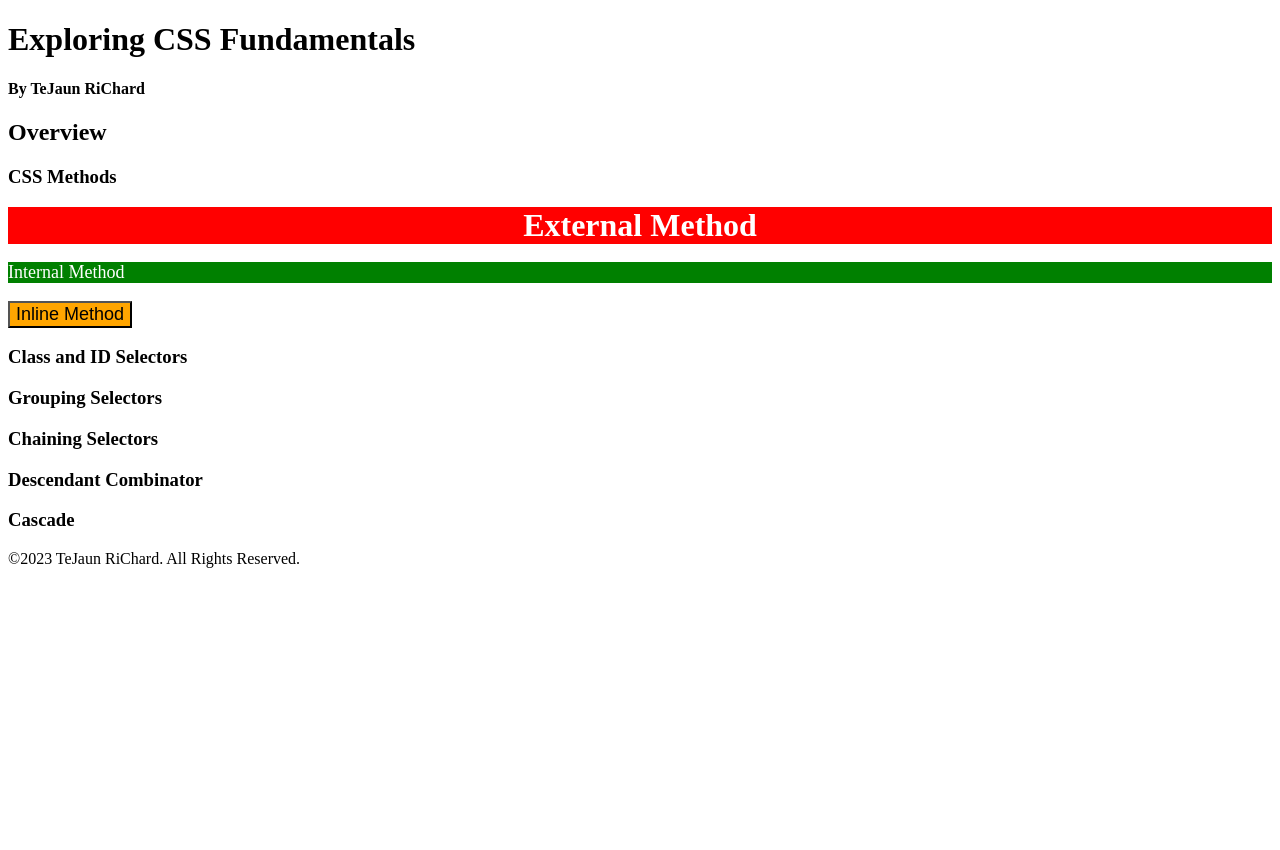
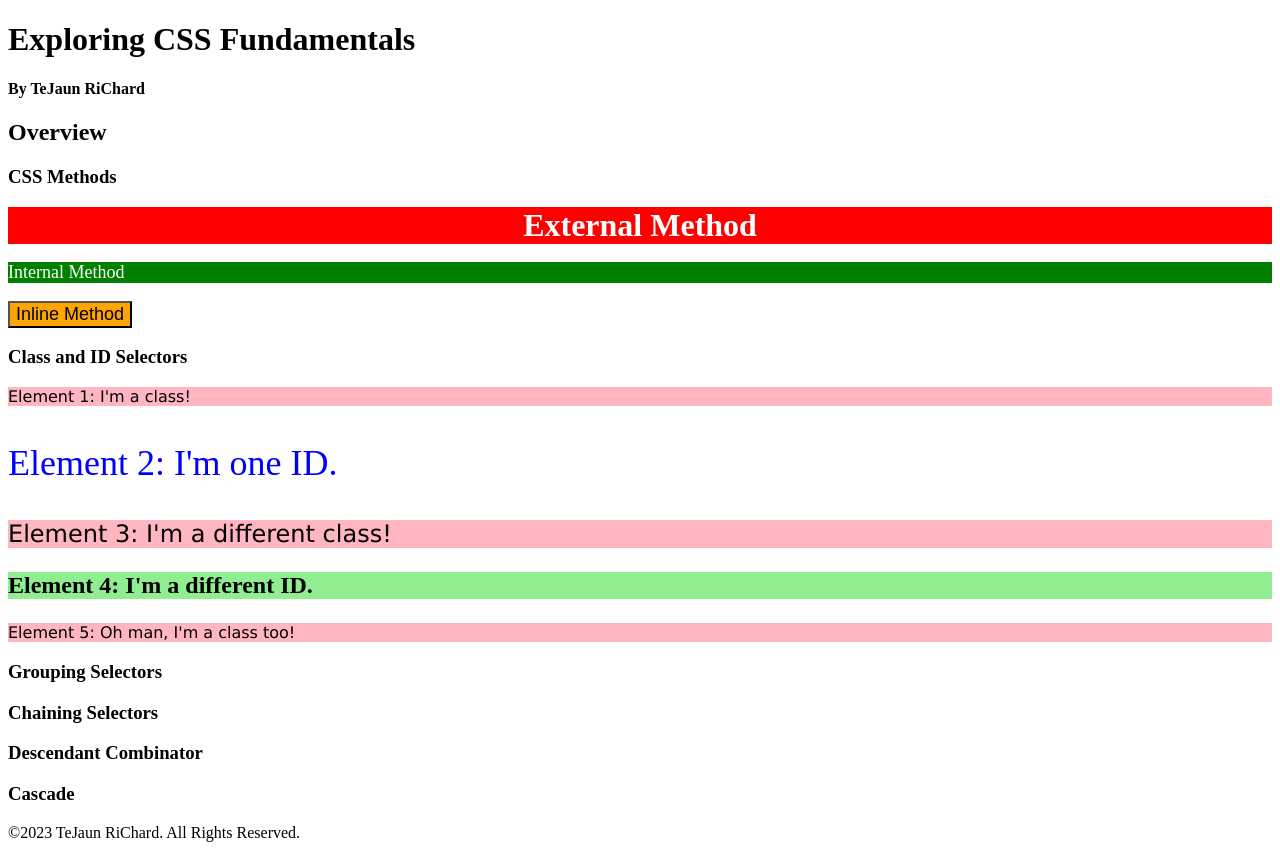
Before and after one commit to tejaun/exploring-css-fundamentals, a plain HTML site: page index.html in a window 1280 px wide. Before the commit the page ends 800 px from the top, so only its background shows below. Drawn offline with Linux system fonts and the light colour scheme.

Commit message:
Added Class and ID Selectors solution. Demonstrated my knowledge of CSS class and ID selectors.

```diff
--- a/index.html
+++ b/index.html
@@ -6,7 +6,7 @@
         <link rel="stylesheet" href="style.css">
 
         <style>
-            p {
+           #internal-methods-exercise{
               background-color: green;
               color: white;
               font-size: 18px;
@@ -21,10 +21,15 @@
 
         <h3>CSS Methods</h3>
         <div>External Method</div>
-        <p>Internal Method</p>
+        <p id="internal-methods-exercise">Internal Method</p>
         <button style="background-color: orange; font-size: 18px;">Inline Method</button>
 
         <h3>Class and ID Selectors</h3>
+        <p class="odd" id="cids-one">Element 1: I'm a class!</p>
+        <p class="even" id="cids-two">Element 2: I'm one ID.</p>
+        <p class="odd font-size-24" id="cids-three">Element 3: I'm a different class!</p>
+        <p class="even font-size-24" id="cids-four">Element 4: I'm a different ID.</p>
+        <p class="odd" id="cids-five">Element 5: Oh man, I'm a class too!</p>
 
         <h3>Grouping Selectors</h3>
 
--- a/style.css
+++ b/style.css
@@ -5,3 +5,22 @@ div {
     text-align: center;
     font-weight: bold;
 }
+
+.odd {
+    background-color: lightpink;
+    font-family: Verdana, DejaVu Sans, sans-serif;
+}
+
+.font-size-24 {
+    font-size: 24px;
+}
+
+#cids-two {
+    color: blue;
+    font-size: 36px;
+}
+
+#cids-four {
+    background-color: lightgreen;
+    font-weight: bold;
+}
```
